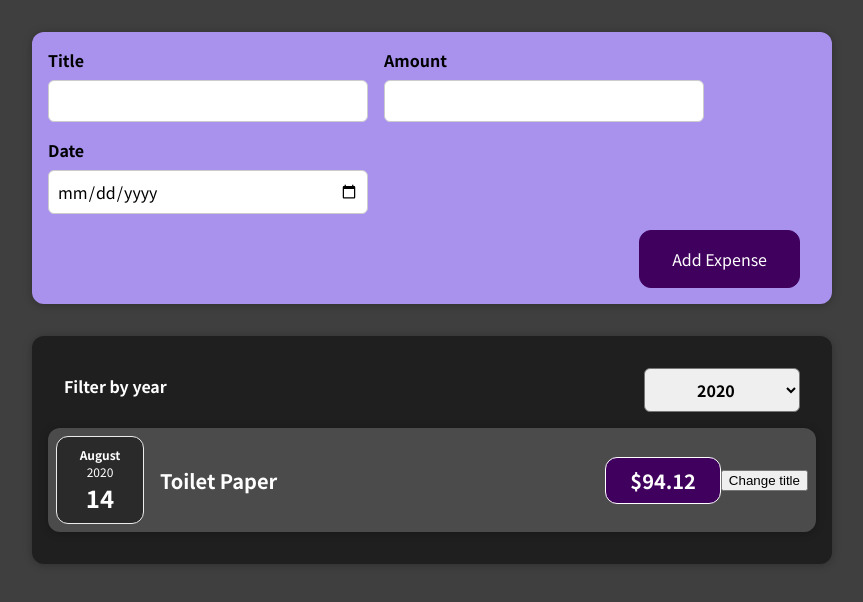
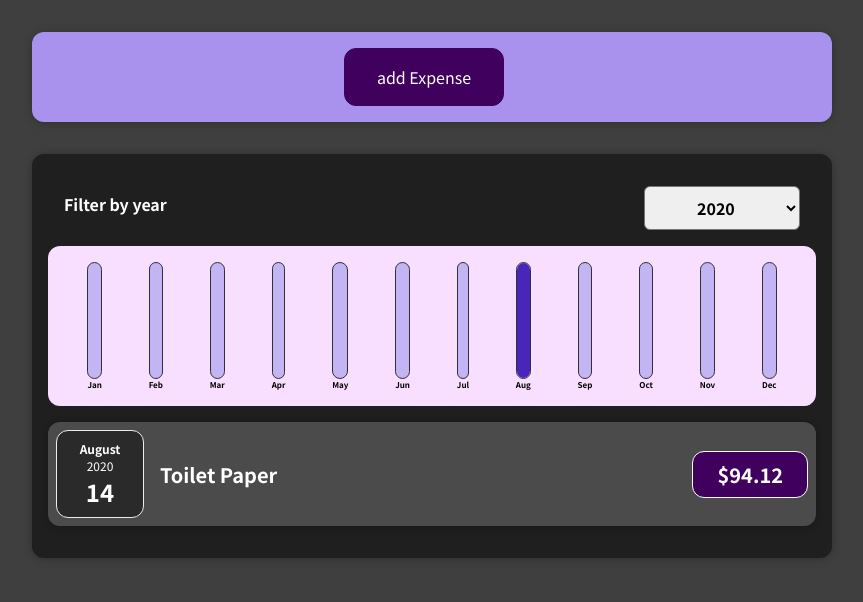
Before and after one commit to avinashsinghgithub/expense-tracker, a React (Create React App) app: page / in a window 1280 px wide. Shown: the top 602 px of the page, without its empty margins (208-1071 px from the left). Built offline with nearby package versions, Linux system fonts and the light colour scheme.

Commit message:
chart added to the expense tracker

```diff
--- a/src/NewExpense/ExpenseForm.js
+++ b/src/NewExpense/ExpenseForm.js
@@ -58,12 +58,15 @@ const ExpenseForm = (props) => {
 
         const expenseData = {
             title : enteredTitle,
-            amount :  enteredAmount,
+            amount :  +enteredAmount,
             date : new Date(enteredDate)
         };
 
         props.onSaveExpenseData(expenseData);
     }
+    const cancelHandler = () => {
+        props.onCancel();
+    };
     return <form onSubmit={submitHandler}>
         <div className="new-expense__controls">
             <div className="new-expense__control">
@@ -83,6 +86,7 @@ const ExpenseForm = (props) => {
             </div>
         </div>
         <div className="new-expense__actions">
+            <button onClick={cancelHandler}>Cancel</button>
             <button type="submit">Add Expense</button>
         </div>
     </form>
--- a/src/NewExpense/NewExpense.js
+++ b/src/NewExpense/NewExpense.js
@@ -2,6 +2,7 @@ import React from 'react';
 import ExpenseForm from "./ExpenseForm";
 import "./NewExpense.css";
 const NewExpense = (props) => {
+    const [showExpenseForm, setShowExpenseForm] = React.useState(false);
     const saveExpenseDatahandler = (enteredExpenseData) => {
         const expenseData = {
             ...enteredExpenseData,
@@ -9,9 +10,25 @@ const NewExpense = (props) => {
         };
         // console.log(expenseData);
         props.onExpenseAddition(expenseData);
+        setShowExpenseForm(false);
     };
+   // const addExpenseButtonShown = true;
+   const addExpenseFormhandler = () => {
+    setShowExpenseForm(true);
+};
+    const addExpenseButton =<div className="new-expense">
+        <button  onClick={addExpenseFormhandler}>add Expense</button>
+    </div>;
+
+    const cancelHandler = ()=>{
+        setShowExpenseForm(false);
+    };
+    if(!showExpenseForm){
+        return addExpenseButton;
+    }
     return (<div className="new-expense">
-        <ExpenseForm onSaveExpenseData={saveExpenseDatahandler}/>
+
+        <ExpenseForm onCancel={cancelHandler} onSaveExpenseData={saveExpenseDatahandler}/>
     </div>);
 };
 
--- /dev/null
+++ b/src/components/Chart/Chart.css
@@ -0,0 +1,9 @@
+.chart {
+    padding: 1rem;
+    border-radius: 12px;
+    background-color: #f8dfff;
+    text-align: center;
+    display: flex;
+    justify-content: space-around;
+    height: 10rem;
+  }
--- /dev/null
+++ b/src/components/Chart/Chart.js
@@ -0,0 +1,18 @@
+import React from "react";
+import ChartBar from './ChartBar';
+import './Chart.css';
+const Chart = props => {
+    const dataPointValues = props.dataPoints.map(dataPoint => dataPoint.value);
+    const totalMaximum = Math.max(...dataPointValues);
+    return <div className="chart">
+        {props.dataPoints.map(dataPoint =>
+            <ChartBar
+                key={dataPoint.label}
+                label={dataPoint.label}
+                maxValue={totalMaximum}
+                value={dataPoint.value} />)}
+    </div>
+
+};
+
+export default Chart;
--- /dev/null
+++ b/src/components/Chart/ChartBar.css
@@ -0,0 +1,30 @@
+.chart-bar {
+    height: 100%;
+    display: flex;
+    flex-direction: column;
+    align-items: center;
+  }
+
+  .chart-bar__inner {
+    height: 100%;
+    width: 100%;
+    border: 1px solid #313131;
+    border-radius: 12px;
+    background-color: #c3b4f3;
+    overflow: hidden;
+    display: flex;
+    flex-direction: column;
+    justify-content: flex-end;
+  }
+
+  .chart-bar__fill {
+    background-color: #4826b9;
+    width: 100%;
+    transition: all 0.3s ease-out;
+  }
+
+  .chart-bar__label {
+    font-weight: bold;
+    font-size: 0.5rem;
+    text-align: center;
+  }
--- /dev/null
+++ b/src/components/Chart/ChartBar.js
@@ -0,0 +1,17 @@
+import React from "react";
+import './ChartBar.css';
+
+const ChartBar = (props)=> {
+    let barFillHeight = '0%';
+    if(props.maxValue >0){
+        barFillHeight = Math.round((props.value/props.maxValue) * 100) + '%';
+    }
+    return <div className="chart-bar">
+        <div className="chart-bar__inner">
+            <div className="chart-bar__fill" style={{height:barFillHeight}}></div>
+        </div>
+        <div className="chart-bar__label">{props.label}</div>
+    </div>
+};
+
+export default ChartBar;
--- a/src/components/Expenses/ExpenseItem.js
+++ b/src/components/Expenses/ExpenseItem.js
@@ -1,20 +1,14 @@
-import { useState } from 'react';
 import ExpenseDate from './ExpenseDate';
 import Card from '../UI/Card';
 import './ExpenseItem.css';
 function ExpenseItem(props) {
-    const [title, setTitle] = useState(props.title);
-    const clickeHandler = () =>{
-        setTitle("updated!!")
-    };
     return (
         <Card className="expense-item">
             <ExpenseDate date={props.date}/>
             <div className='expense-item__description'>
-                <h2>{title}</h2>
+                <h2>{props.title}</h2>
                 <div className='expense-item__price'>${props.amount}</div>
             </div>
-            <button onClick={clickeHandler}>Change title</button>
         </Card>
 
     );
--- a/src/components/Expenses/Expenses.js
+++ b/src/components/Expenses/Expenses.js
@@ -1,32 +1,24 @@
-import ExpenseItem from "./ExpenseItem";
 import "./Expenses.css";
 import Card from "../UI/Card";
 import ExpensesFilter from "./ExpensesFilter";
 import { useState } from "react";
+import ExpensesList from "./ExpensesList";
+import ExpensesChart from './ExpensesChart';
 const Expenses = (props) => {
-    // var filteredItems;
-    // const [items, setItems] = useState(props.items);
+
     const [selectedYear, setSelectedYear] = useState('2020');
     const filterHandler = (filteredYear) => {
         setSelectedYear(filteredYear);
-        // props.onFilterByYear(filteredYear);
     };
     const filteredExpenses = props.items.filter(item => item.date.getFullYear().toString() === selectedYear);
-    let expensesContent = <p>No expenses found.</p>;
-    if(filteredExpenses.length >0) {
-        expensesContent = filteredExpenses.map(expense =>
-            (<ExpenseItem
-            key={expense.id}
-            title={expense.title}
-            amount={expense.amount}
-            date={expense.date} />));
-    }
+
     return (
         <div>
 
             <Card className="expenses">
                 <ExpensesFilter selected={selectedYear} onYearFilter={filterHandler} />
-                {expensesContent}
+                <ExpensesChart expenses={filteredExpenses}></ExpensesChart>
+                <ExpensesList items={filteredExpenses}></ExpensesList>
             </Card>
         </div>
 
--- /dev/null
+++ b/src/components/Expenses/ExpensesChart.js
@@ -0,0 +1,27 @@
+import React from 'react';
+import Chart from '../Chart/Chart';
+const ExpensesChart = (props)=> {
+
+    const chartDataPoints = [
+        {label: 'Jan', value:0},
+        {label: 'Feb', value:0},
+        {label: 'Mar', value:0},
+        {label: 'Apr', value:0},
+        {label: 'May', value:0},
+        {label: 'Jun', value:0},
+        {label: 'Jul', value:0},
+        {label: 'Aug', value:0},
+        {label: 'Sep', value:0},
+        {label: 'Oct', value:0},
+        {label: 'Nov', value:0},
+        {label: 'Dec', value:0},
+    ];
+
+    for(const expense of props.expenses){
+        const expenseMonth = expense.date.getMonth();
+        chartDataPoints[expenseMonth].value +=expense.amount;
+    }
+    return <Chart dataPoints={chartDataPoints}></Chart>
+};
+
+export default ExpensesChart;
--- /dev/null
+++ b/src/components/Expenses/ExpensesList.css
@@ -0,0 +1,9 @@
+.expenses-list {
+    list-style: none;
+    padding: 0;
+  }
+
+  .expenses-list__fallback {
+    color: white;
+    text-align: center;
+  }
--- /dev/null
+++ b/src/components/Expenses/ExpensesList.js
@@ -0,0 +1,20 @@
+import React from "react";
+import ExpenseItem from "./ExpenseItem";
+import './ExpensesList.css';
+const ExpensesList = (props) => {
+
+    if (props.items.length === 0) {
+        return <h2 className="expenses-list__fallback">Found no expenses.</h2>;
+    }
+
+    return <ul className="expenses-list">
+        {props.items.map(expense =>
+        (<ExpenseItem
+            key={expense.id}
+            title={expense.title}
+            amount={expense.amount}
+            date={expense.date} />))}
+    </ul>;
+};
+
+export default ExpensesList;
```
